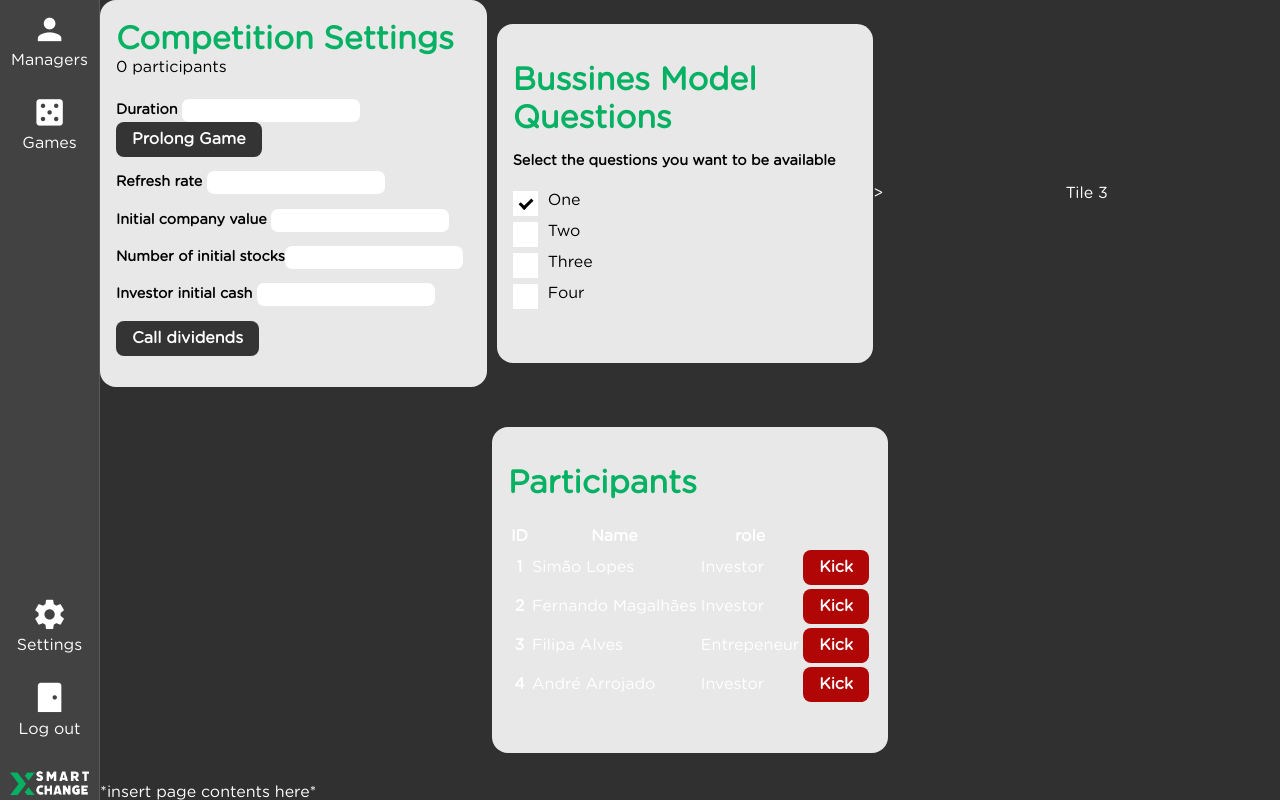
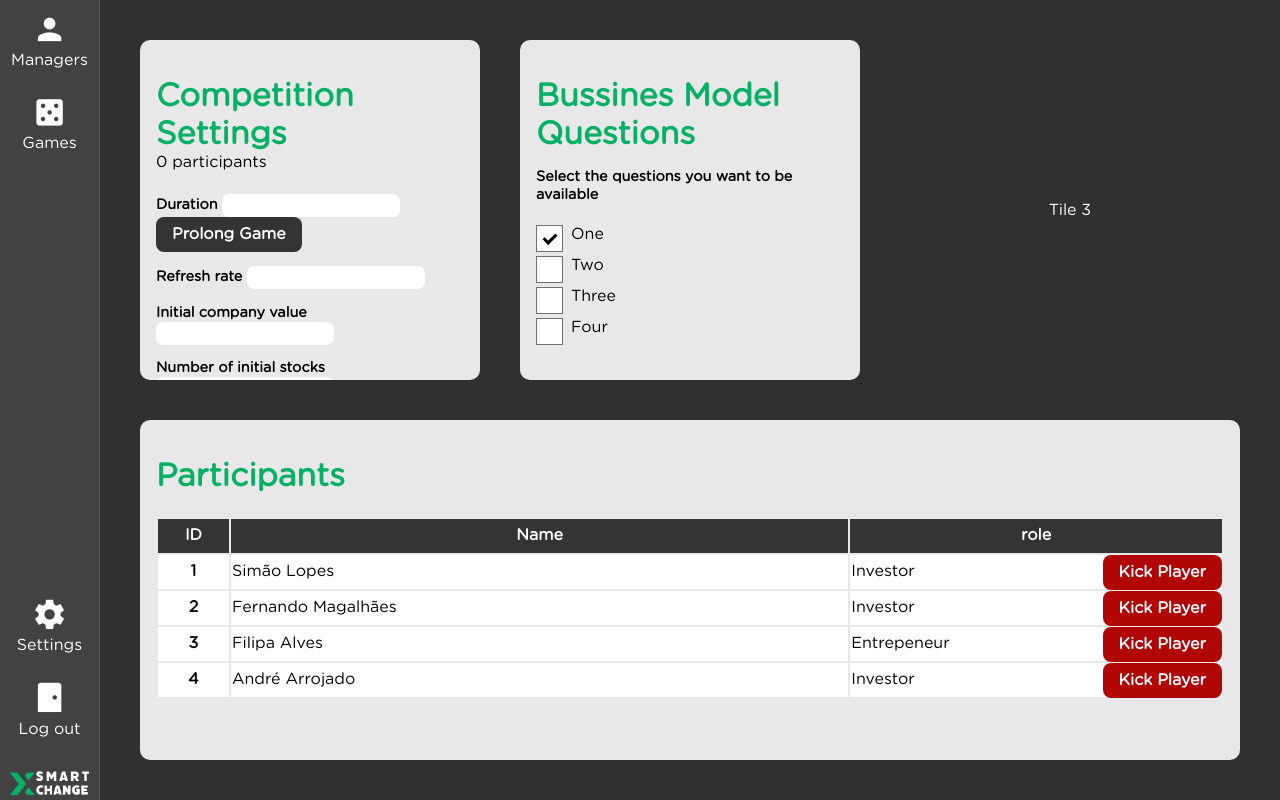
Before and after one commit to RobertoMourato/SmartXchange, an Angular app in the folder front-end/: page / in a window 1280 px wide. Built offline with nearby package versions, Linux system fonts and the light colour scheme.

Commit message:
<#60> <Feature> Created Participants Table

```diff
--- a/front-end/src/app/app.module.ts
+++ b/front-end/src/app/app.module.ts
@@ -13,7 +13,7 @@ import { MatListModule } from '@angular/material/list';
 import { MatGridListModule } from '@angular/material/grid-list';
 import { ManagerHomepageComponent } from './manager-homepage/manager-homepage.component';
 import { ManagerHomepageCompetitionComponent } from './manager-homepage-competition/manager-homepage-competition.component';
-import { ManagerHomepageBissunessComponent } from './manager-homepage-bissuness/manager-homepage-bissuness.component';
+import { ManagerHomepageBusinessComponent } from './manager-homepage-business/manager-homepage-business.component';
 import { ManagerHomepageParticipantsComponent } from './manager-homepage-participants/manager-homepage-participants.component';
 
 @NgModule({
@@ -22,7 +22,7 @@ import { ManagerHomepageParticipantsComponent } from './manager-homepage-partici
     SuperadminNavComponent,
     ManagerHomepageComponent,
     ManagerHomepageCompetitionComponent,
-    ManagerHomepageBissunessComponent,
+    ManagerHomepageBusinessComponent,
     ManagerHomepageParticipantsComponent
   ],
   imports: [
--- a/front-end/src/app/manager-homepage-bissuness/manager-homepage-bissuness.component.ts
+++ /dev/null
@@ -1,14 +0,0 @@
-import { Component, OnInit } from '@angular/core';
-
-@Component({
-  selector: 'app-manager-homepage-bissuness',
-  templateUrl: './manager-homepage-bissuness.component.html',
-  styleUrls: ['./manager-homepage-bissuness.component.css']
-})
-export class ManagerHomepageBissunessComponent implements OnInit {
-
-  constructor() { }
-
-  ngOnInit(): void {
-  }
-}
--- a/front-end/src/app/manager-homepage-bissuness/manager-homepage-bissuness.component.css
+++ b/front-end/src/app/manager-homepage-business/manager-homepage-business.component.css
@@ -2,7 +2,7 @@
     background-color: #E8E8E8;
     padding: 1em;
     padding-bottom: 3em;
-    border-radius: 1em;
+    height: 100%;
 }
 .title{
     color:#06B164;
@@ -72,6 +72,7 @@ p{
     height: 25px;
     width: 25px;
     background-color:white;
+    border: 1px #707070 solid;
   }
 
 
--- /dev/null
+++ b/front-end/src/app/manager-homepage-business/manager-homepage-business.component.ts
@@ -0,0 +1,14 @@
+import { Component, OnInit } from '@angular/core';
+
+@Component({
+  selector: 'app-manager-homepage-business',
+  templateUrl: './manager-homepage-business.component.html',
+  styleUrls: ['./manager-homepage-business.component.css']
+})
+export class ManagerHomepageBusinessComponent implements OnInit {
+
+  constructor() { }
+
+  ngOnInit(): void {
+  }
+}
--- a/front-end/src/app/manager-homepage-competition/manager-homepage-competition.component.css
+++ b/front-end/src/app/manager-homepage-competition/manager-homepage-competition.component.css
@@ -2,7 +2,7 @@
     background-color: #E8E8E8;
     padding: 1em;
     padding-bottom: 3em;
-    border-radius: 1em;
+    height: 100%;
 }
 .title{
     color:#06B164;
--- a/front-end/src/app/manager-homepage-participants/manager-homepage-participants.component.css
+++ b/front-end/src/app/manager-homepage-participants/manager-homepage-participants.component.css
@@ -2,17 +2,19 @@
     background-color: #E8E8E8;
     padding: 1em;
     padding-bottom: 3em;
-    border-radius: 1em;
+    height:100%;
 }
 .title{
     color:#06B164;
     font-size: 2em;
 }
 button{
-    display: inline-block;
+
+    position: absolute;
+    right: 0;
+    top: 0;
     border: none;
     padding: 0.5rem 1rem;
-    margin: 0;
     text-decoration: none;
     background: #B10606;
     color: #ffffff;
@@ -38,3 +40,16 @@ button:focus {
 button:active {
     transform: scale(0.99);
 }
+.tableHead{
+    background-color: #343434;
+}
+.tableContent{
+    background-color: #FFFFFF;
+    color: #000000;
+}
+th{
+    height: 2rem;
+}
+td{
+    margin:0;
+}
--- a/front-end/src/app/manager-homepage-participants/manager-homepage-participants.component.html
+++ b/front-end/src/app/manager-homepage-participants/manager-homepage-participants.component.html
@@ -1,17 +1,16 @@
 <div class="container">
     <h1 class= "title">Participants<div> </div></h1>
-    <table mdbTable striped="true">
-        <thead>
+    <table mdbTable striped="true" style="width: 100%;">
+        <thead class="tableHead" style="width:100%">
           <tr>
             <th *ngFor="let head of headElements" scope="col">{{head}} </th>
           </tr>
         </thead>
-        <tbody>
+        <tbody class="tableContent">
           <tr mdbTableCol *ngFor="let par of Participants">
             <th scope="row">{{par.id}}</th>
             <td>{{par.name}}</td>
-            <td>{{par.role}}</td>
-            <td><button mdbBtn color="red" rounded="true" size="sm" type="button" class="m-0" mdbWavesEffect>Kick</button></td>
+            <td style="position: relative;">{{par.role}}<button mdbBtn color="red" rounded="true" size="sm" type="button" class="m-0" mdbWavesEffect>Kick Player</button></td>
           </tr>
         </tbody>
       </table>
--- a/front-end/src/app/manager-homepage/manager-homepage.component.css
+++ b/front-end/src/app/manager-homepage/manager-homepage.component.css
@@ -0,0 +1,3 @@
+mat-grid-tile{
+    border-radius: 10px;
+}
--- a/front-end/src/app/manager-homepage/manager-homepage.component.html
+++ b/front-end/src/app/manager-homepage/manager-homepage.component.html
@@ -1,6 +1,6 @@
-<mat-grid-list cols="3" gutterSize="10px">
-    <mat-grid-tile style="border-radius: 1em;" ><app-manager-homepage-competition></app-manager-homepage-competition></mat-grid-tile>
-    <mat-grid-tile><app-manager-homepage-bissuness></app-manager-homepage-bissuness>></mat-grid-tile>
-    <mat-grid-tile>Tile 3</mat-grid-tile>
-    <mat-grid-tile colspan="3"><app-manager-homepage-participants></app-manager-homepage-participants></mat-grid-tile>
+<mat-grid-list cols="3" gutterSize="40px" style="margin: 40px;">
+    <mat-grid-tile colspan="1"><app-manager-homepage-competition style="width:100%; height:100%"></app-manager-homepage-competition></mat-grid-tile>
+    <mat-grid-tile colspan="1"><app-manager-homepage-business style="width:100%; height:100%"></app-manager-homepage-business></mat-grid-tile>
+    <mat-grid-tile colspan="1">Tile 3</mat-grid-tile>
+    <mat-grid-tile colspan="3"><app-manager-homepage-participants style="width:100%; height:100%"></app-manager-homepage-participants></mat-grid-tile>
 </mat-grid-list>
```
Also changed, not shown: front-end/src/app/manager-homepage-business/manager-homepage-business.component.html (renamed from front-end/src/app/manager-homepage-bissuness/manager-homepage-bissuness.component.html), 2 other files (tests, documents, lock files or other folders).
